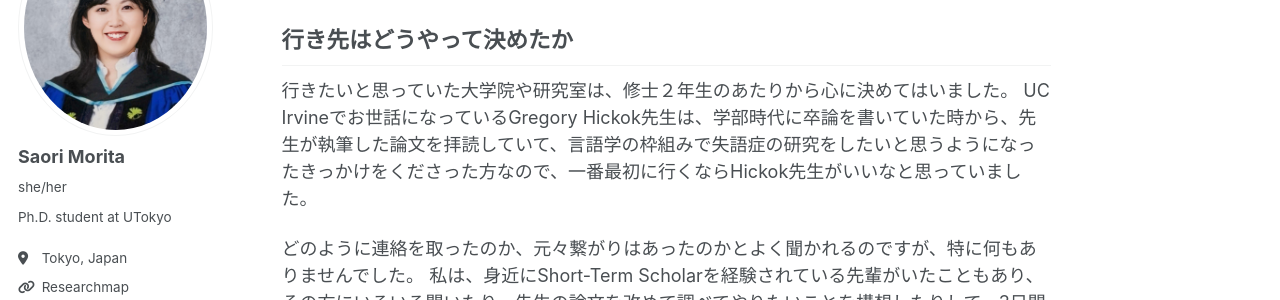
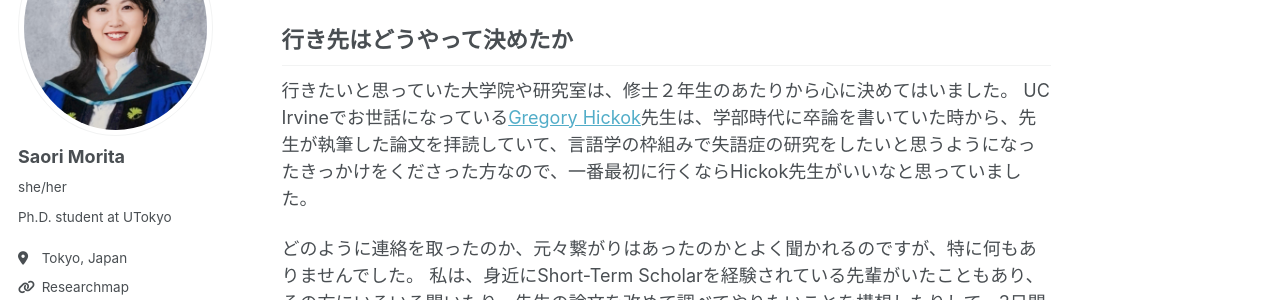
Before and after one commit to sao-m1023lily/sao-m1023lily.github.io, a Jekyll site: the page built from _posts/2026-07-17-irvine.md, in a window 1280 px wide and 900 px high, scrolled down 821 px. Shown: the part 180-480 px from the top of the window. Built offline with Jekyll 4.4.1, drawn with Linux system fonts in a browser that asks for light colours; a script bundle is joined from its source files by our own code; library files that are not in the unit come from our copies; part of the change alters nothing that is shown.

```diff
--- a/_posts/2026-07-17-irvine.md
+++ b/_posts/2026-07-17-irvine.md
@@ -30,7 +30,7 @@ This is a starter draft based on your CV. Replace the details below with your ow
 ## 行き先はどうやって決めたか
 
 行きたいと思っていた大学院や研究室は、修士２年生のあたりから心に決めてはいました。
-UC Irvineでお世話になっているGregory Hickok先生は、学部時代に卒論を書いていた時から、先生が執筆した論文を拝読していて、言語学の枠組みで失語症の研究をしたいと思うようになったきっかけをくださった方なので、一番最初に行くならHickok先生がいいなと思っていました。
+UC Irvineでお世話になっている[Gregory Hickok](https://scholar.google.com/citations?user=wdxCzXoAAAAJ&hl=en)先生は、学部時代に卒論を書いていた時から、先生が執筆した論文を拝読していて、言語学の枠組みで失語症の研究をしたいと思うようになったきっかけをくださった方なので、一番最初に行くならHickok先生がいいなと思っていました。
 
 どのように連絡を取ったのか、元々繋がりはあったのかとよく聞かれるのですが、特に何もありませんでした。
 私は、身近にShort-Term Scholarを経験されている先輩がいたこともあり、その方にいろいろ聞いたり、先生の論文を改めて調べてやりたいことを構想したりして、3日間かけてメールを書いて送りました。
```
